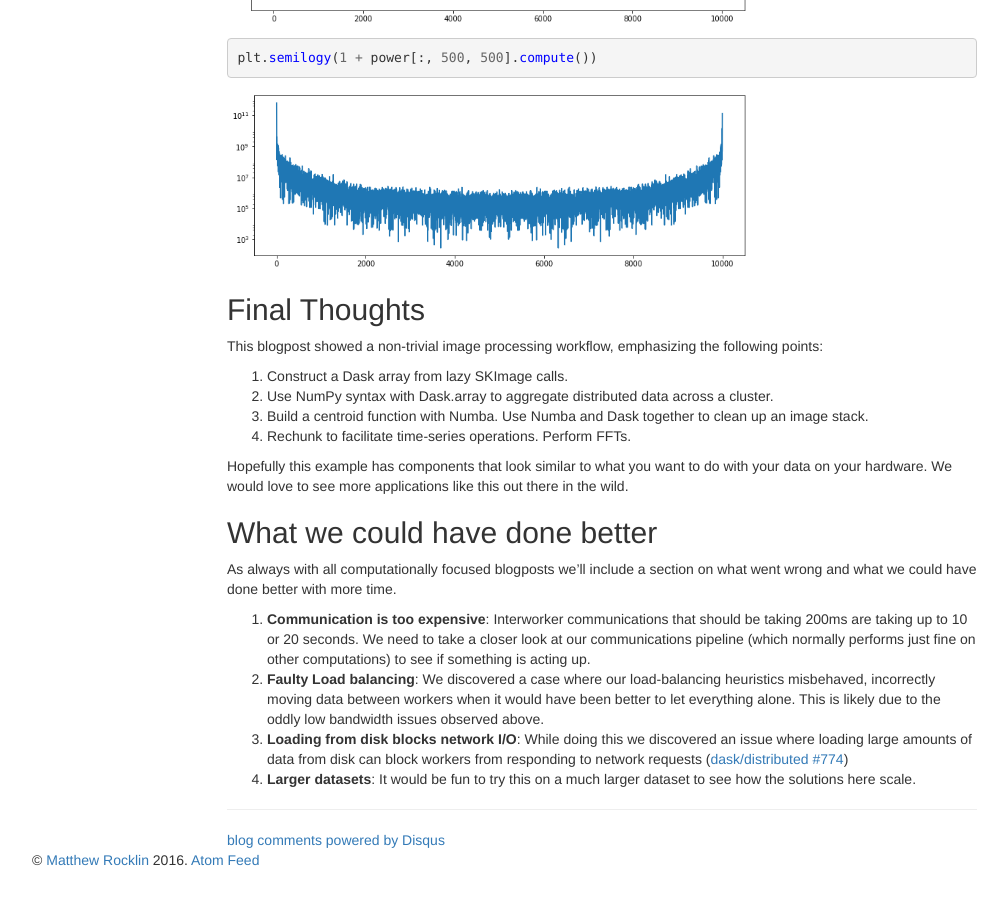
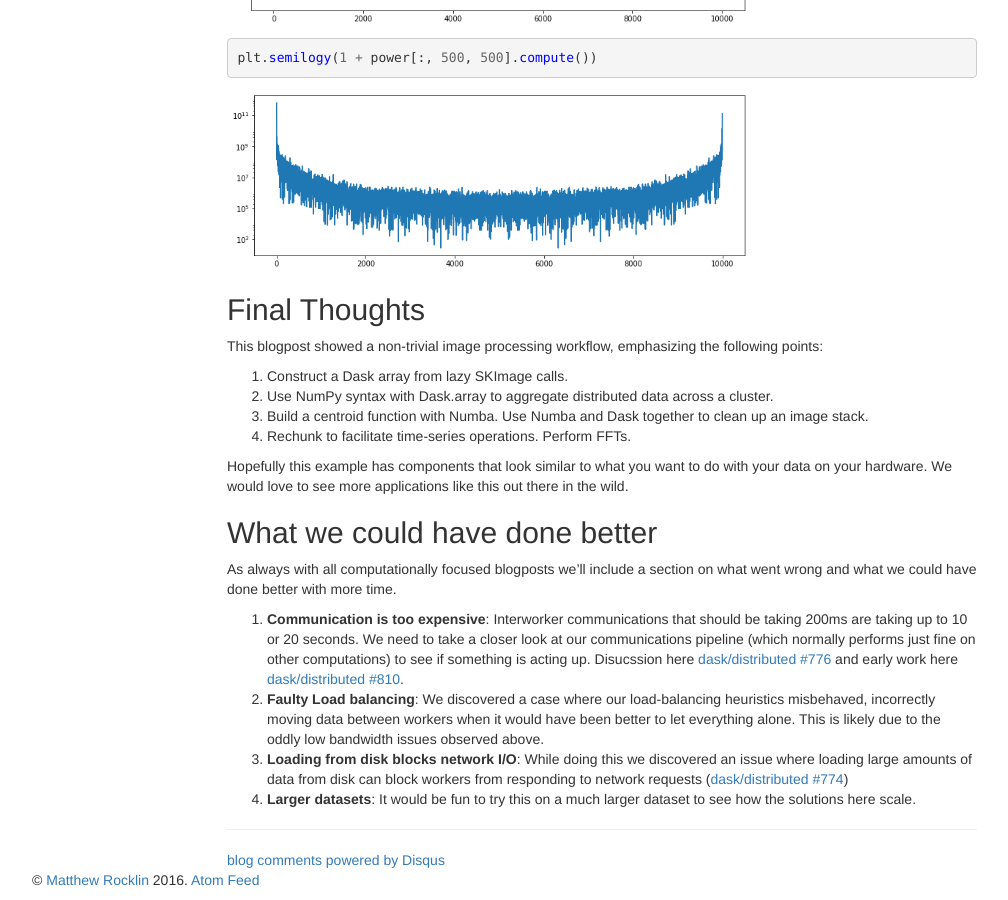
Before and after one commit to besyskymnbk/blog, a Jekyll site: the page built from _posts/work/2017-01-17-dask-images.md, in a window 1280 px wide and 900 px high, scrolled down 10949 px. Shown: the whole window, without its empty margins (38-1046 px from the left). Built offline with Jekyll 4.4.1, drawn with Linux system fonts in a browser that asks for light colours; comment, search, counter and statistics services are not loaded.

Commit message:
add links to communication work

```diff
--- a/_posts/work/2017-01-17-dask-images.md
+++ b/_posts/work/2017-01-17-dask-images.md
@@ -473,6 +473,8 @@ what went wrong and what we could have done better with more time.
     be taking 200ms are taking up to 10 or 20 seconds.  We need to take a
     closer look at our communications pipeline (which normally performs just
     fine on other computations) to see if something is acting up.
+    Disucssion here [dask/distributed #776](https://github.com/dask/distributed/issues/776)
+    and early work here [dask/distributed #810](https://github.com/dask/distributed/pull/810).
 2.  **Faulty Load balancing**: We discovered a case where our load-balancing
     heuristics misbehaved, incorrectly moving data between workers when it
     would have been better to let everything alone.  This is likely due to the
```
Also changed, not shown: _posts/work/2016-12-27-dask-custom.md (+1 -1 lines).
